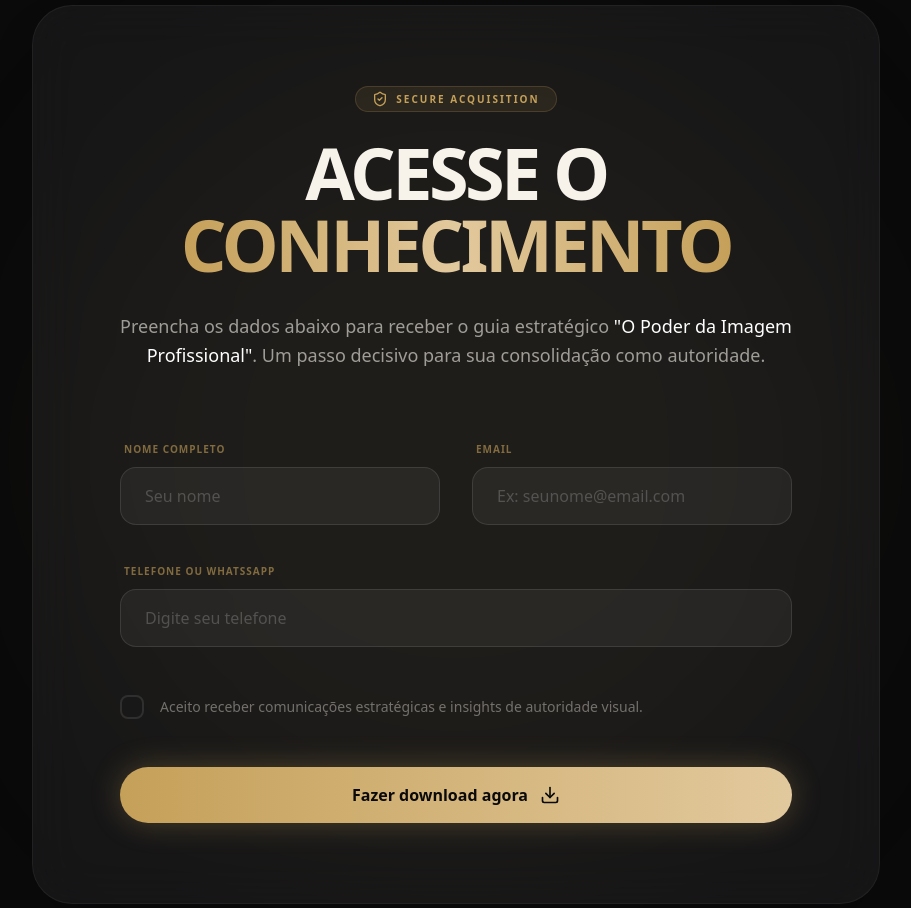
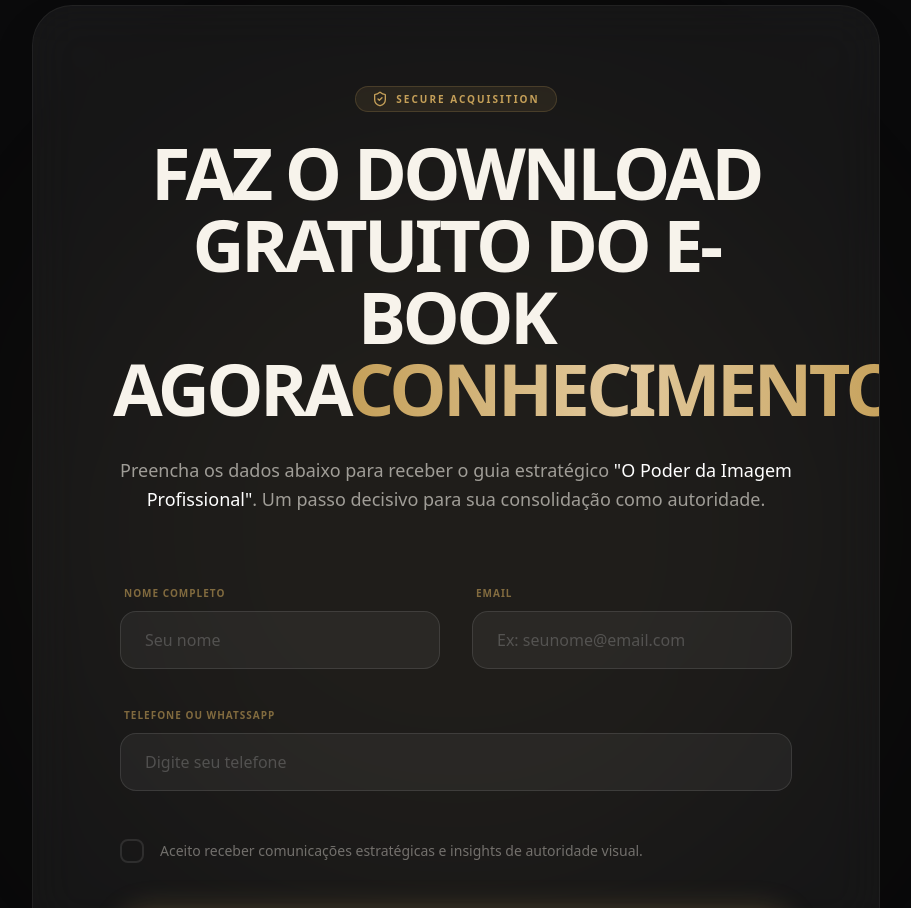
Before and after one commit to punadev/moises-carvalho, a React (Vite) app: page / in a window 1280 px wide. Shown: the part 3580-4488 px from the top of the page, without its empty margins (184-1095 px from the left). Built offline with nearby package versions, Linux system fonts and the light colour scheme.

Commit message:
Update CTA.tsx

```diff
--- a/src/components/CTA.tsx
+++ b/src/components/CTA.tsx
@@ -39,7 +39,7 @@ export default function CTA() {
                 <span className="text-gold font-bold text-[10px] uppercase tracking-[0.2em]">Secure Acquisition</span>
               </div>
               <h2 className="text-4xl lg:text-7xl font-black mb-8 leading-none tracking-tighter uppercase">
-                Acesse o <br />
+                Faz o download gratuito do e-book agora
                 <span className="text-gradient-gold">Conhecimento</span>
               </h2>
               <p className="text-lg text-champagne/60 font-light max-w-2xl mx-auto leading-relaxed">
```
